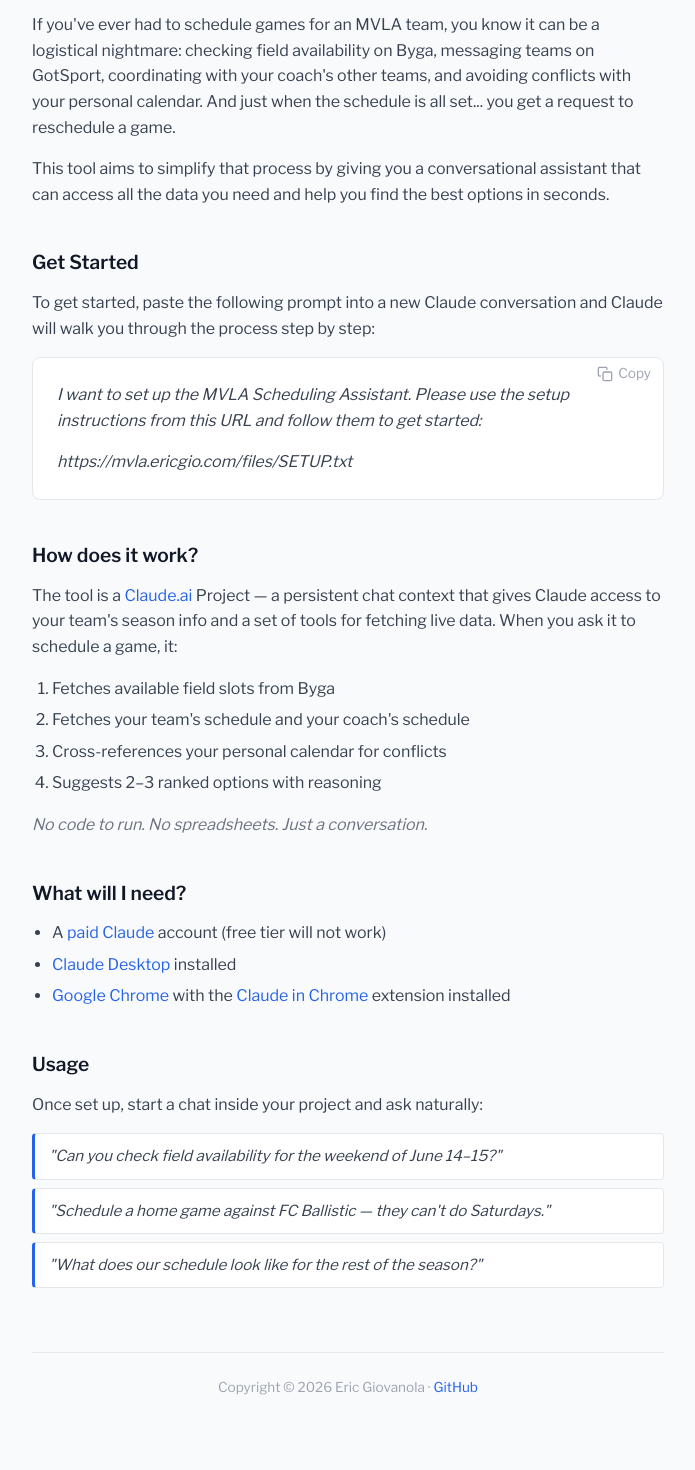
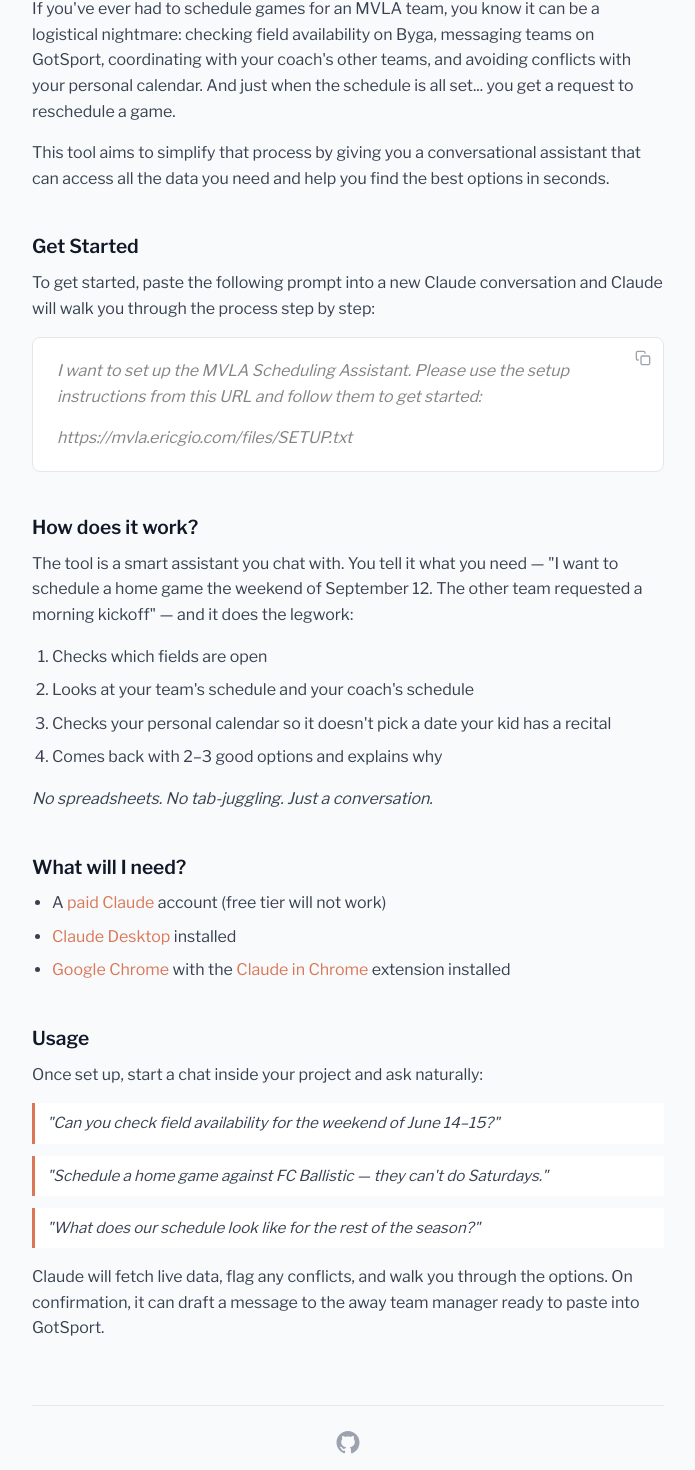
Before and after one commit to ericgio/mvla-scheduling-mcp, a React (Vite) app in the folder client/: page / in a window 1280 px wide. Shown: the part 394-1864 px from the top of the page, without its empty margins (292-987 px from the left). Built offline with nearby package versions, Linux system fonts and the light colour scheme.

Commit message:
Trim readme, update index page

```diff
--- a/client/src/App.tsx
+++ b/client/src/App.tsx
@@ -40,6 +40,19 @@
   );
 }
 
+function GitHubIcon() {
+  return (
+    <svg
+      xmlns="http://www.w3.org/2000/svg"
+      width="24"
+      height="24"
+      viewBox="0 0 24 24"
+      fill="currentColor">
+      <path d="M10.226 17.284c-2.965-.36-5.054-2.493-5.054-5.256 0-1.123.404-2.336 1.078-3.144-.292-.741-.247-2.314.09-2.965.898-.112 2.111.36 2.83 1.01.853-.269 1.752-.404 2.853-.404 1.1 0 1.999.135 2.807.382.696-.629 1.932-1.1 2.83-.988.315.606.36 2.179.067 2.942.72.854 1.101 2 1.101 3.167 0 2.763-2.089 4.852-5.098 5.234.763.494 1.28 1.572 1.28 2.807v2.336c0 .674.561 1.056 1.235.786 4.066-1.55 7.255-5.615 7.255-10.646C23.5 6.188 18.334 1 11.978 1 5.62 1 .5 6.188.5 12.545c0 4.986 3.167 9.12 7.435 10.669.606.225 1.19-.18 1.19-.786V20.63a2.9 2.9 0 0 1-1.078.224c-1.483 0-2.359-.808-2.987-2.313-.247-.607-.517-.966-1.034-1.033-.27-.023-.359-.135-.359-.27 0-.27.45-.471.898-.471.652 0 1.213.404 1.797 1.235.45.651.921.943 1.483.943.561 0 .92-.202 1.437-.719.382-.381.674-.718.944-.943" />
+    </svg>
+  );
+}
+
 function Link(props: HTMLProps<HTMLAnchorElement>) {
   return (
     <a target="_blank" rel="noreferrer" {...props}>
@@ -64,7 +77,6 @@
         <h1>MVLA Scheduling Assistant</h1>
         <p>A Claude-powered scheduling tool for MVLA team managers.</p>
       </header>
-
       <section>
         <h2>Why Use This Tool?</h2>
         <p>
@@ -81,7 +93,6 @@
           best options in seconds.
         </p>
       </section>
-
       <section>
         <h2>Get Started</h2>
         <p>
@@ -95,7 +106,6 @@
             onClick={copyPrompt}
             aria-label="Copy to clipboard">
             {copied ? <CheckIcon /> : <CopyIcon />}
-            &nbsp;{copied ? 'Copied!' : 'Copy'}
           </button>
           <p>
             I want to set up the MVLA Scheduling Assistant. Please use the setup
@@ -104,26 +114,26 @@
           <p>{SETUP_URL}</p>
         </div>
       </section>
-
       <section>
         <h2>How does it work?</h2>
         <p>
-          The tool is a <Link href="https://claude.ai">Claude.ai</Link> Project
-          — a persistent chat context that gives Claude access to your team's
-          season info and a set of tools for fetching live data. When you ask it
-          to schedule a game, it:
+          The tool is a smart assistant you chat with. You tell it what you need
+          — "I want to schedule a home game the weekend of September 12. The
+          other team requested a morning kickoff" — and it does the legwork:
         </p>
         <ol>
-          <li>Fetches available field slots from Byga</li>
-          <li>Fetches your team's schedule and your coach's schedule</li>
-          <li>Cross-references your personal calendar for conflicts</li>
-          <li>Suggests 2–3 ranked options with reasoning</li>
+          <li>Checks which fields are open</li>
+          <li>Looks at your team's schedule and your coach's schedule</li>
+          <li>
+            Checks your personal calendar so it doesn't pick a date your kid has
+            a recital
+          </li>
+          <li>Comes back with 2–3 good options and explains why</li>
         </ol>
         <p className="tagline">
-          No code to run. No spreadsheets. Just a conversation.
+          No spreadsheets. No tab-juggling. Just a conversation.
         </p>
       </section>
-
       <section>
         <h2>What will I need?</h2>
         <ul>
@@ -145,11 +155,10 @@
           </li>
         </ul>
       </section>
-
       <section>
         <h2>Usage</h2>
         <p>Once set up, start a chat inside your project and ask naturally:</p>
-        <div className="examples">
+        <p className="examples">
           <div className="example">
             "Can you check field availability for the weekend of June 14–15?"
           </div>
@@ -160,12 +169,18 @@
           <div className="example">
             "What does our schedule look like for the rest of the season?"
           </div>
-        </div>
+        </p>
+        <p>
+          Claude will fetch live data, flag any conflicts, and walk you through
+          the options. On confirmation, it can draft a message to the away team
+          manager ready to paste into GotSport.
+        </p>
       </section>
 
       <footer>
-        Copyright © {new Date().getFullYear()} Eric Giovanola &middot;{' '}
-        <Link href="https://github.com/ericgio/mvla-scheduling">GitHub</Link>
+        <Link href="https://github.com/ericgio/mvla-scheduling">
+          <GitHubIcon />
+        </Link>
       </footer>
     </div>
   );
--- a/client/src/index.css
+++ b/client/src/index.css
@@ -19,27 +19,26 @@
 h1 {
   font-size: 2rem;
   font-weight: 700;
-  margin-bottom: 12px;
 }
 
 h2 {
   font-size: 1.2rem;
   font-weight: 600;
-  margin-bottom: 12px;
-  color: #111827;
+  margin-bottom: 0.5rem;
 }
 
 p {
   color: #374151;
-  margin-bottom: 16px;
+  margin-bottom: 1rem;
 }
 p:last-child {
   margin-bottom: 0;
 }
 
 a {
-  color: #2563eb;
+  color: #d97757;
   text-decoration: none;
+  transition: color 250ms;
 }
 
 a:hover {
@@ -48,27 +47,31 @@
 
 ol,
 ul {
-  padding-left: 20px;
+  padding-left: 1.25rem;
+  margin-bottom: 1rem;
 }
 
 li {
-  margin-bottom: 6px;
+  margin-bottom: 0.5rem;
   color: #374151;
+}
+li:last-child {
+  margin-bottom: 0;
 }
 
 section {
-  margin-bottom: 40px;
+  margin-bottom: 2.5rem;
 }
 
 .container {
-  max-width: 680px;
+  max-width: 42.5rem;
   margin: 0 auto;
-  padding: 64px 24px;
+  padding: 4rem 1.5rem;
 }
 
 header {
   text-align: center;
-  margin-bottom: 48px;
+  margin-bottom: 3rem;
 }
 
 header img {
@@ -78,47 +81,47 @@
 
 header p {
   font-size: 1.2rem;
-  color: #6b7280;
+  color: #999;
   margin: 0 auto;
 }
 
 .tagline {
   font-size: 1rem;
   font-style: italic;
-  color: #6b7280;
-  margin-top: 16px;
 }
 
 .setup-box {
   position: relative;
   background: #fff;
   border: 1px solid #e5e7eb;
-  border-radius: 8px;
+  border-radius: 0.5rem;
   font-style: italic;
-  padding: 24px;
+  padding: 1.25rem 1.5rem;
+}
+
+.setup-box p {
+  color: #848484;
 }
 
 .setup-steps {
   list-style: decimal;
-  padding-left: 20px;
+  padding-left: 1.25rem;
 }
 
 .setup-steps li {
-  margin-bottom: 8px;
+  margin-bottom: 0.5rem;
 }
 
 .examples {
   display: flex;
   flex-direction: column;
-  gap: 8px;
+  gap: 0.75rem;
 }
 
 .example {
   background: #fff;
-  border: 1px solid #e5e7eb;
-  border-left: 3px solid #2563eb;
-  border-radius: 4px;
-  padding: 10px 14px;
+  border-left: 3px solid #d97757;
+  padding: 0.5rem 0.75rem;
   font-style: italic;
   color: #374151;
   font-size: 0.95rem;
@@ -126,25 +129,31 @@
 
 .copy-btn {
   position: absolute;
-  top: 4px;
-  right: 4px;
+  top: 0.25rem;
+  right: 0.25rem;
   display: flex;
   align-items: center;
-  padding: 4px 8px;
+  padding: 0.5rem;
   background: none;
   border: none;
-  border-radius: 4px;
+  border-radius: 0.25rem;
   color: #9ca3af;
   cursor: pointer;
   font-family: inherit;
   font-size: 0.85rem;
   font-style: normal;
   line-height: 1;
-  gap: 2px;
+  gap: 0.125rem;
+  transition: background 250ms ease;
 }
 
 .copy-btn:hover {
   background: #f3f4f6;
+  color: #374151;
+}
+
+.copy-btn:active {
+  background: #e5e7eb;
   color: #374151;
 }
 
@@ -153,10 +162,19 @@
 }
 
 footer {
-  margin-top: 64px;
-  padding-top: 24px;
+  margin-top: 4rem;
+  padding-top: 1.5rem;
   border-top: 1px solid #e5e7eb;
   font-size: 0.85rem;
   color: #9ca3af;
   text-align: center;
 }
+
+footer a {
+  color: #9ca3af;
+}
+
+footer a:hover {
+  color: #6b7280;
+  text-decoration: none;
+}
```
Also changed, not shown: 2 other files (tests, documents, lock files or other folders).
